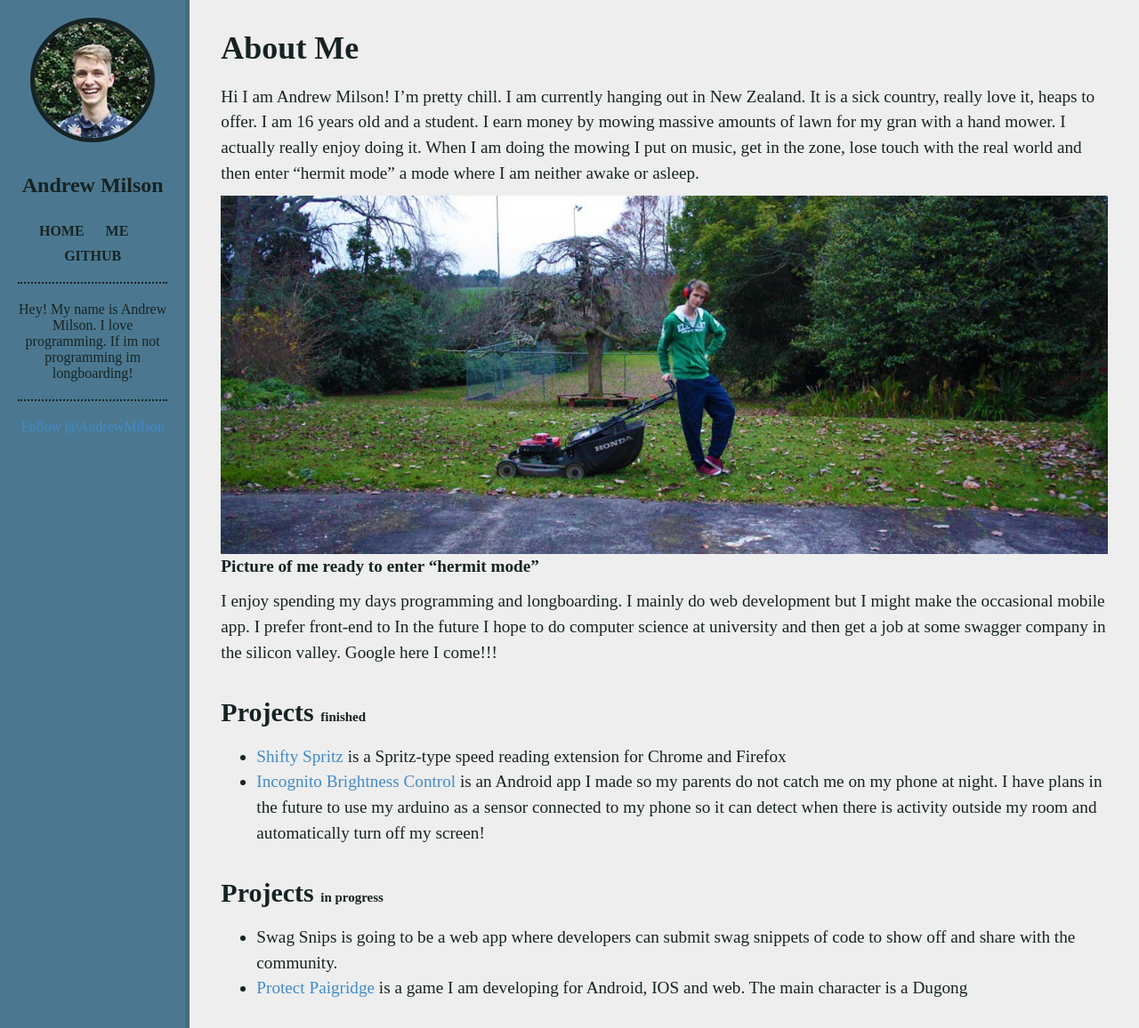
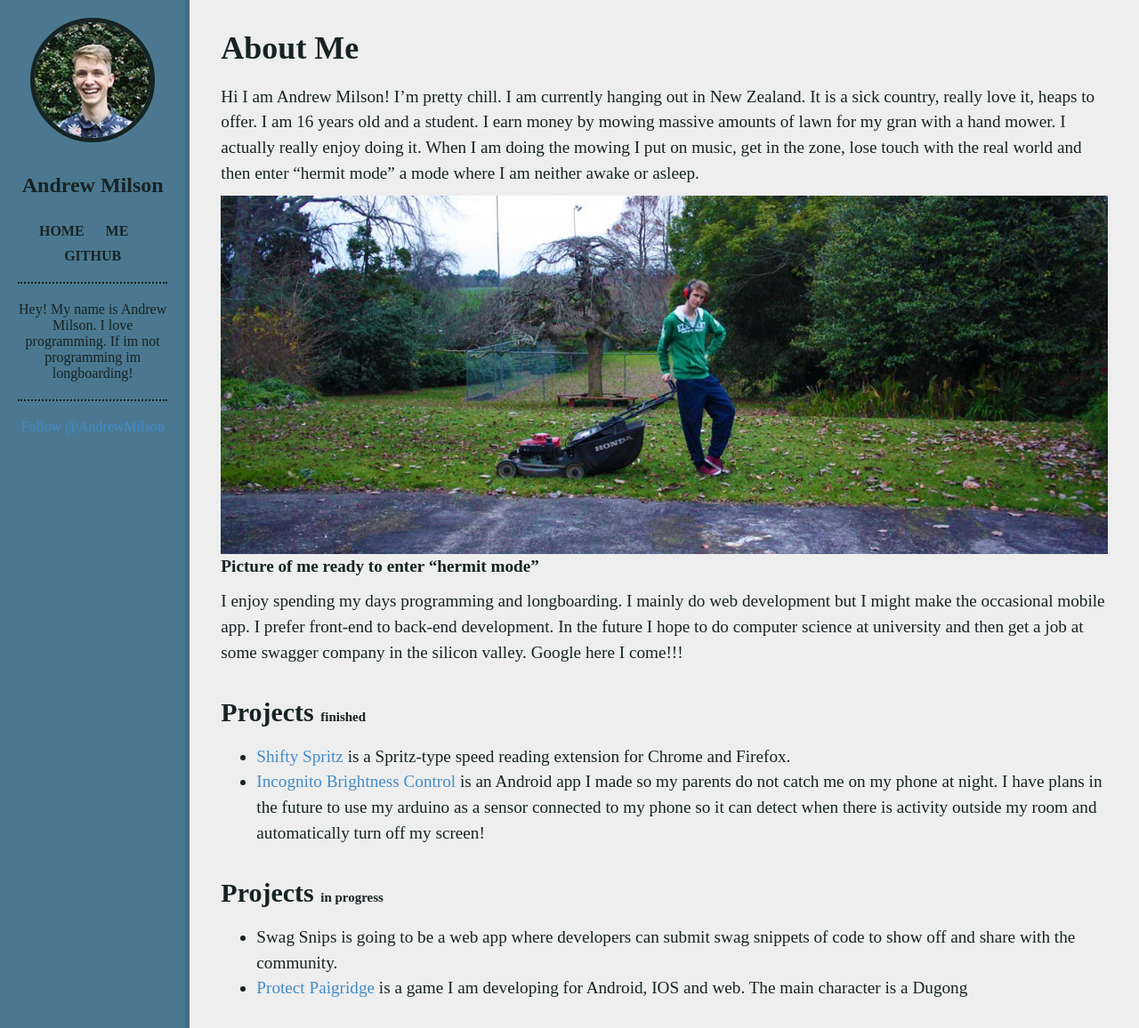
Before and after one commit to andrewmilson/andrewmilson.github.io, a Jekyll site: the page built from about.md, in a window 1280 px wide and 1156 px high. Shown: the whole window at 89% size. Built offline with Jekyll 4.4.1, drawn with Linux system fonts in a browser that asks for light colours; some web fonts are replaced; Markdown is read by kramdown in place of the engine named in the settings; comment, search, counter and statistics services are not loaded.

```diff
--- a/about.md
+++ b/about.md
@@ -9,10 +9,10 @@
 ![Picture of me ready to enter "hermit mode"](images/mower-and-i.jpg)
 __Picture of me ready to enter "hermit mode"__
 
-I enjoy spending my days programming and longboarding. I mainly do web development but I might make the occasional mobile app. I prefer front-end to  In the future I hope to do computer science at university and then get a job at some swagger company in the silicon valley. Google here I come!!!
+I enjoy spending my days programming and longboarding. I mainly do web development but I might make the occasional mobile app. I prefer front-end to back-end development. In the future I hope to do computer science at university and then get a job at some swagger company in the silicon valley. Google here I come!!!
 
 ## Projects <small>finished</small> ##
-+ <a href="http://andrewmilson.com/shifty-spritz/" target="_blank">Shifty Spritz</a> is a Spritz-type speed reading extension for Chrome and Firefox
++ <a href="http://andrewmilson.com/shifty-spritz/" target="_blank">Shifty Spritz</a> is a Spritz-type speed reading extension for Chrome and Firefox.
 + <a href="https://play.google.com/store/apps/details?id=com.andrewmilson.incognitobrightnesscontrol&hl=en" target="_blank">Incognito Brightness Control</a> is an Android app I made so my parents do not catch me on my phone at night. I have plans in the future to use my arduino as a sensor connected to my phone so it can detect when there is activity outside my room and automatically turn off my screen!
 
 ## Projects <small>in progress</small> ##
```
Also changed, not shown: _posts/2014-07-14-xcode-thread-breakpoint-problem-error.md (added, +11 -0 lines), source/css/style.styl (+2 -9 lines), assets/css/main.min.css, 1 other file.
